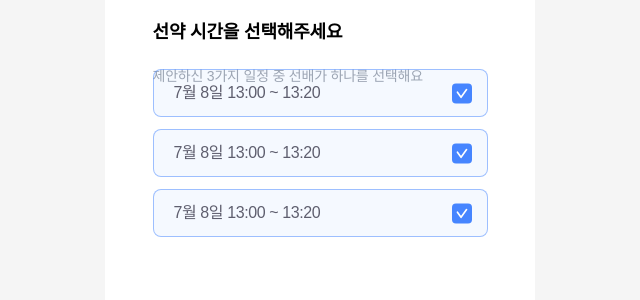
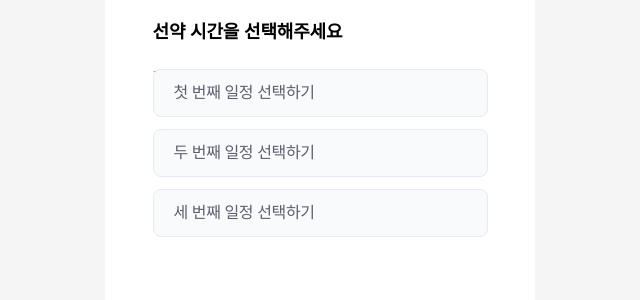
Before and after one commit to TEAM-SEONYAK/SEONYAK_CLIENT, a React (Vite) app: page /juniorPromise in a window 1280 px wide. Shown: the top 300 px of the page, without its empty margins (320-960 px from the left). Built offline with nearby package versions, Linux system fonts and the light colour scheme; a web font is replaced by a local one; what emotion-reset would draw is missing.

Commit message:
fix: 고유한 id 값 가지도록 수정

```diff
--- a/src/pages/juniorPromise/components/TimeSelectionButton.tsx
+++ b/src/pages/juniorPromise/components/TimeSelectionButton.tsx
@@ -3,13 +3,13 @@ import { ButtonCheckIc } from '../../../assets/svgs';
 import { TIME_SELECTION_TITLE } from '../constants/constants';
 
 function TimeSelectionButton() {
-  const buttonValue = '7월 8일 13:00 ~ 13:20';
-  // const buttonValue = null;
+  // const buttonValue = '7월 8일 13:00 ~ 13:20';
+  const buttonValue = null;
 
   return (
     <Container>
-      {TIME_SELECTION_TITLE.map((item, index) => (
-        <Wrapper key={index} isActive={buttonValue !== null}>
+      {TIME_SELECTION_TITLE.map((item) => (
+        <Wrapper key={item.id} isActive={buttonValue !== null}>
           <Title2>{buttonValue ? buttonValue : item.title}</Title2>
           {buttonValue && (
             <SvgWrapper>
--- a/src/pages/juniorPromise/constants/constants.ts
+++ b/src/pages/juniorPromise/constants/constants.ts
@@ -1,7 +1,8 @@
 export const TIME_SELECTION_TITLE = [
   {
+    id: 0,
     title: '첫 번째 일정 선택하기',
   },
-  { title: '두 번째 일정 선택하기' },
-  { title: '세 번째 일정 선택하기' },
+  { id: 1, title: '두 번째 일정 선택하기' },
+  { id: 2, title: '세 번째 일정 선택하기' },
 ];
```
